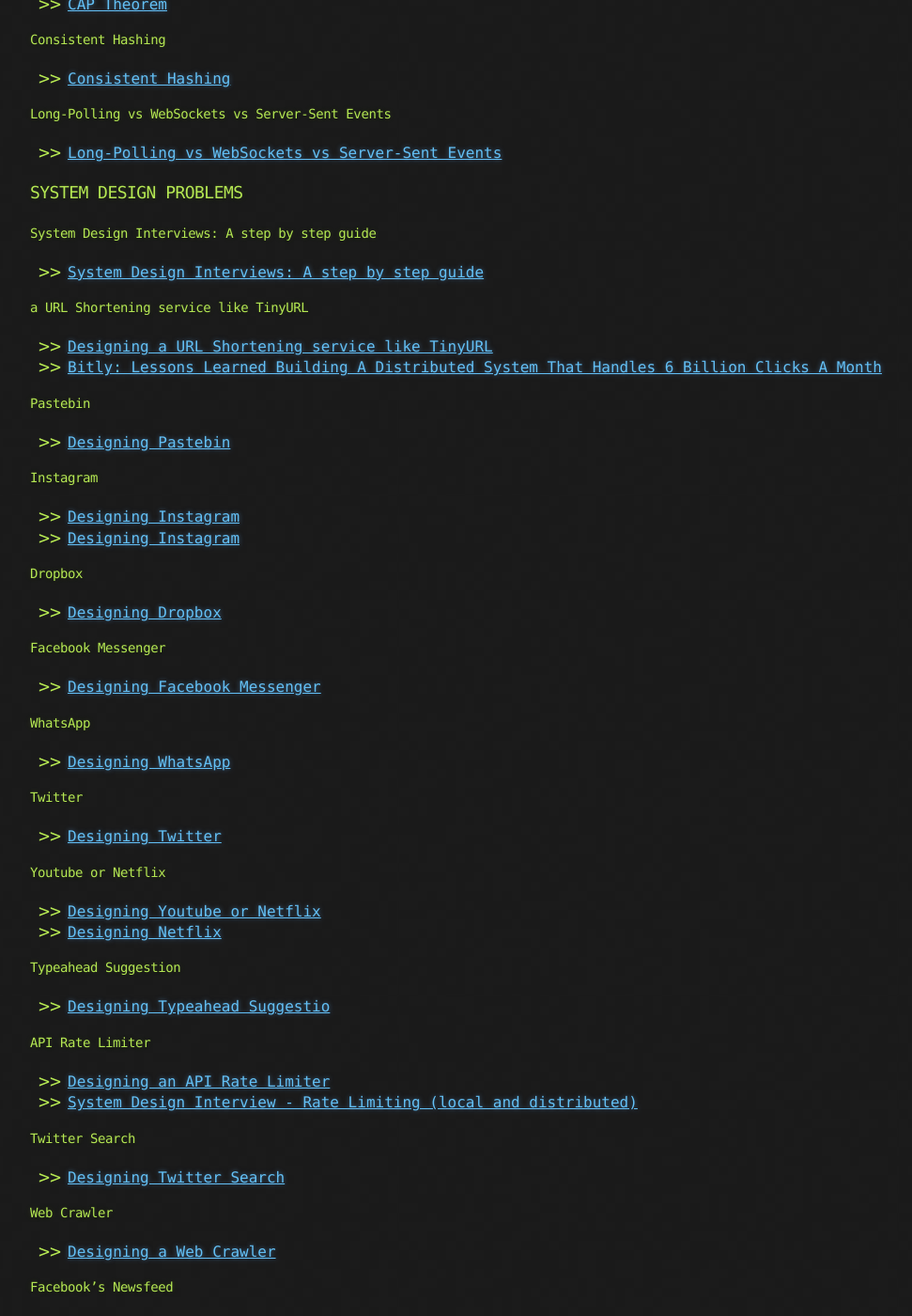
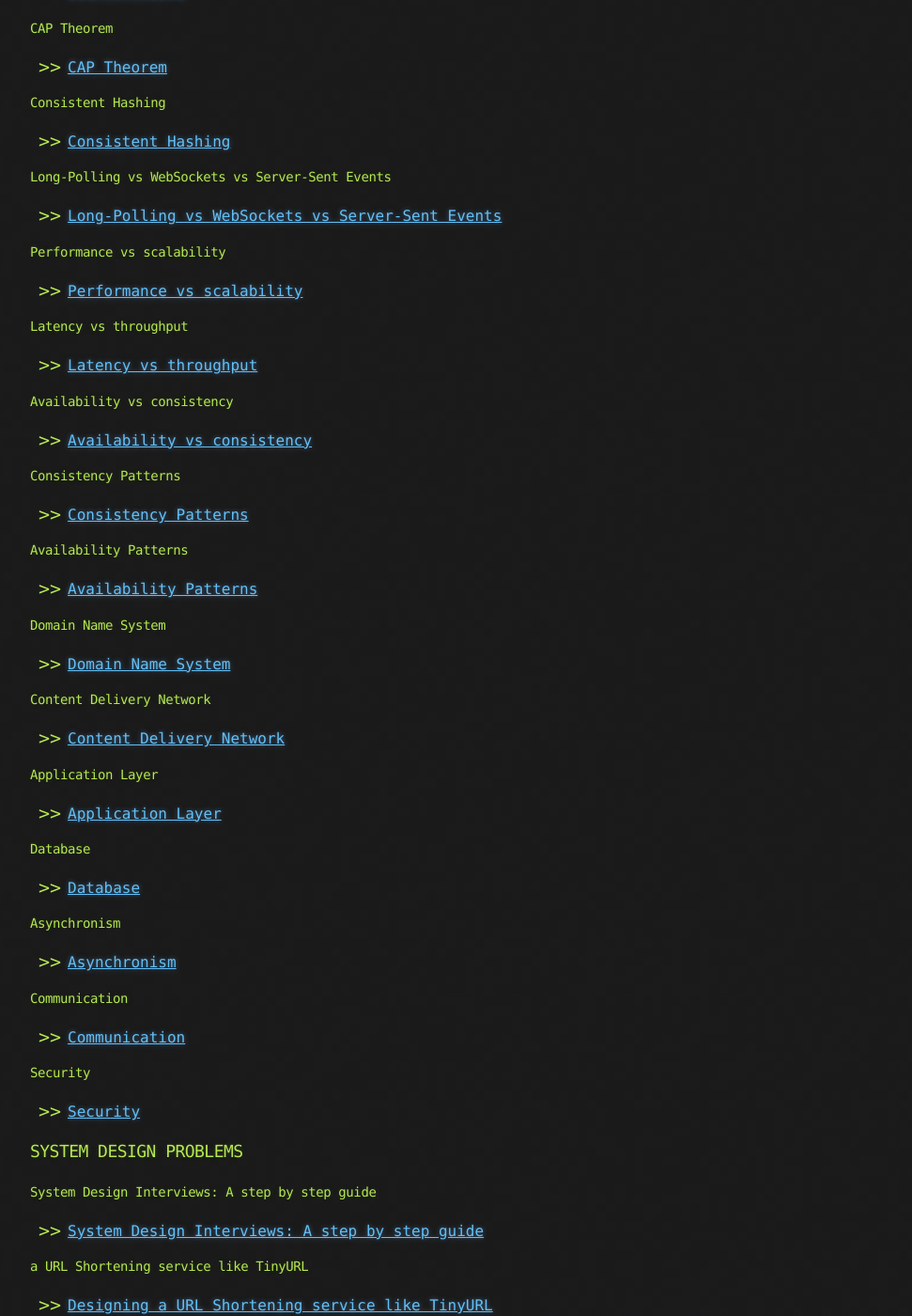
Before and after one commit to goodHunter27/serhatgiydiren.github.io, a Jekyll site: the page built from _posts/2020-01-21-system-design-inteview-topics.md, in a window 1280 px wide and 1400 px high, scrolled down 1069 px. Shown: the whole window at 94% size, without its empty margins (108-1079 px from the left). Built offline with Jekyll 4.4.1, drawn with Linux system fonts in a browser that asks for light colours; some of the changed text lies outside the part shown.

Commit message:
Update 2020-01-21-system-design-inteview-topics.md

```diff
--- a/_posts/2020-01-21-system-design-inteview-topics.md
+++ b/_posts/2020-01-21-system-design-inteview-topics.md
@@ -40,6 +43,42 @@
 
 #### Long-Polling vs WebSockets vs Server-Sent Events
 * [Long-Polling vs WebSockets vs Server-Sent Events](https://akshay-iyangar.github.io/system-design/grokking-system-design/system-design-basics/long-polling.html){:target="_blank"}
+
+#### Performance vs scalability
+* [Performance vs scalability](https://github.com/donnemartin/system-design-primer#performance-vs-scalability){:target="_blank"}
+
+#### Latency vs throughput
+* [Latency vs throughput](https://github.com/donnemartin/system-design-primer#latency-vs-throughput){:target="_blank"}
+
+#### Availability vs consistency
+* [Availability vs consistency](https://github.com/donnemartin/system-design-primer#availability-vs-consistency){:target="_blank"}
+
+#### Consistency Patterns
+* [Consistency Patterns](https://github.com/donnemartin/system-design-primer#consistency-patterns){:target="_blank"}
+
+#### Availability Patterns
+* [Availability Patterns](https://github.com/donnemartin/system-design-primer#availability-patterns){:target="_blank"}
+
+#### Domain Name System
+* [Domain Name System](https://github.com/donnemartin/system-design-primer#domain-name-system){:target="_blank"}
+
+#### Content Delivery Network
+* [Content Delivery Network](https://github.com/donnemartin/system-design-primer#content-delivery-network){:target="_blank"}
+
+#### Application Layer
+* [Application Layer](https://github.com/donnemartin/system-design-primer#application-layer){:target="_blank"}
+
+#### Database
+* [Database](https://github.com/donnemartin/system-design-primer#database){:target="_blank"}
+
+#### Asynchronism
+* [Asynchronism](https://github.com/donnemartin/system-design-primer#asynchronism){:target="_blank"}
+
+#### Communication
+* [Communication](https://github.com/donnemartin/system-design-primer#communication){:target="_blank"}
+
+#### Security
+* [Security](https://github.com/donnemartin/system-design-primer#security){:target="_blank"}
 
 ### SYSTEM DESIGN PROBLEMS
 
```
Also changed, not shown: other parts of _posts/2020-01-21-system-design-inteview-topics.md (+3 -0 lines).
